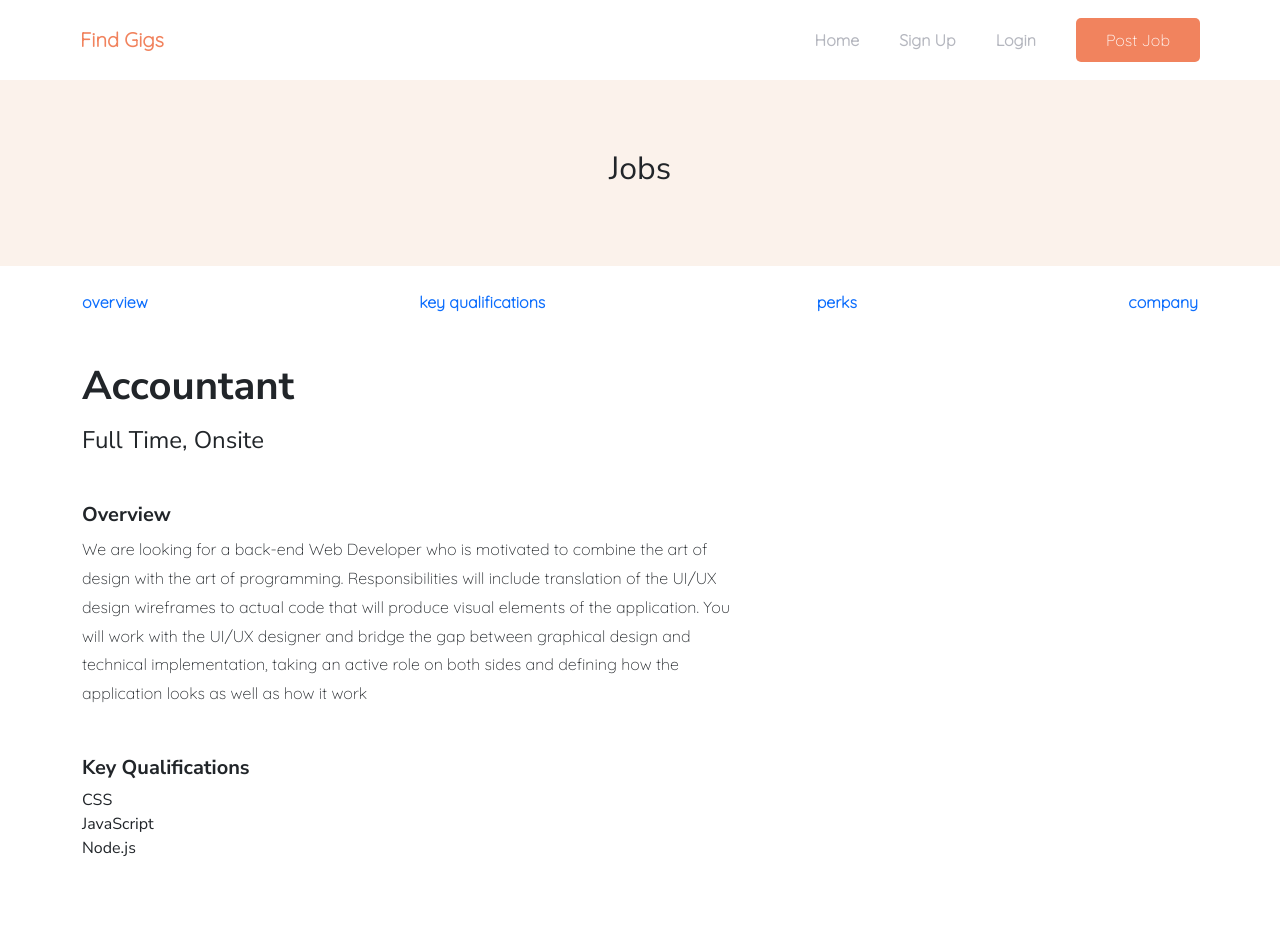
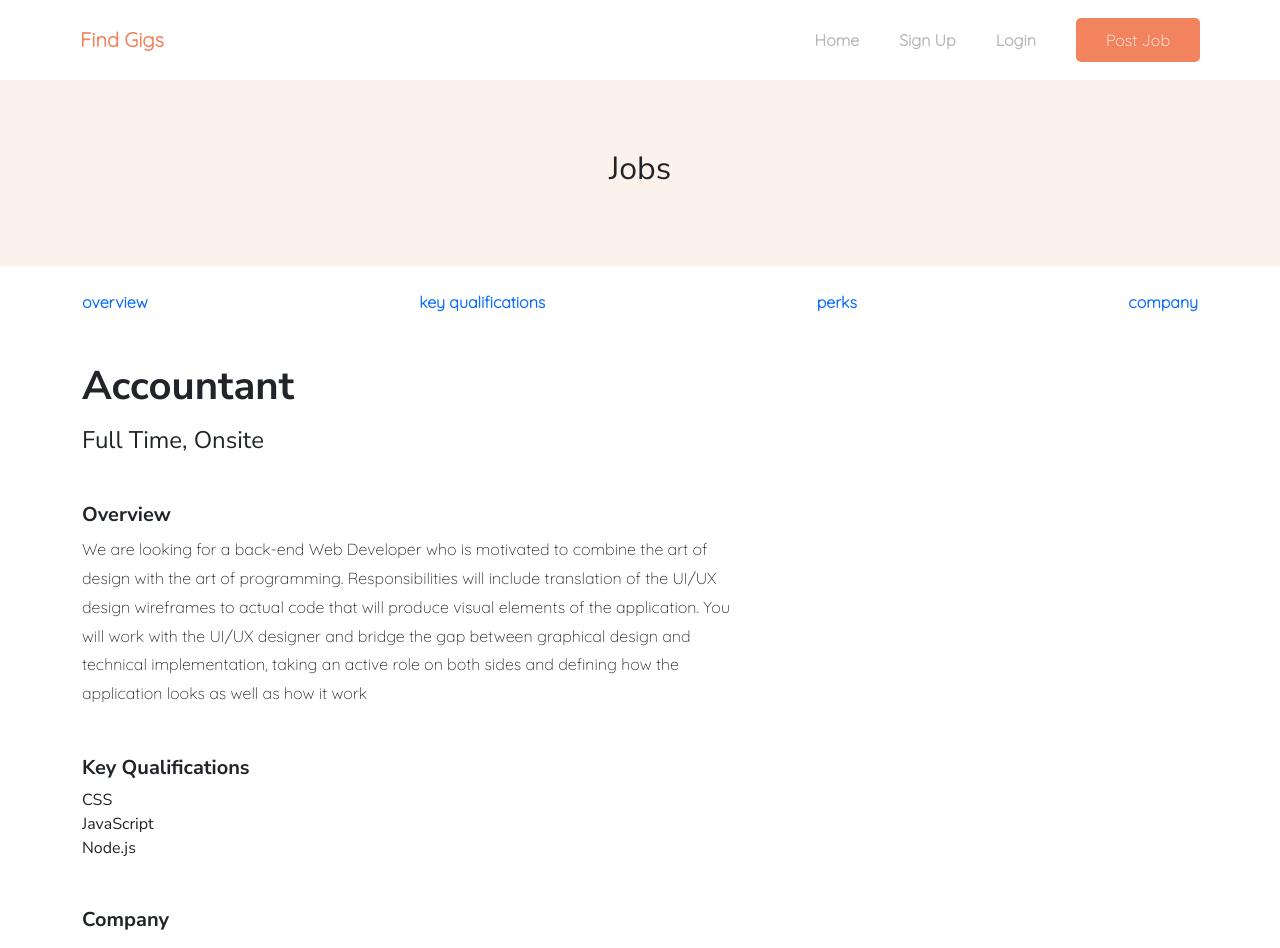
Before and after one commit to Ademayowa/strapi-job-app-v1, a Next.js app: page /jobs/accountant in a window 1280 px wide. Before the commit the page ends 860 px from the top, so only its background shows below. Built offline with nearby package versions, Linux system fonts and the light colour scheme; no server answers.

Commit message:
added company in data.json & added company in jobs slug

```diff
--- a/pages/api/jobs/data.json
+++ b/pages/api/jobs/data.json
@@ -9,7 +9,16 @@
       "type": "Full time, Onsite",
       "date": "June 09, 2021",
       "time": "10:00 PM",
-      "skills": ["CSS", "JavaScript", "Node.js"],
+      "skills": [
+        "CSS",
+        "JavaScript",
+        "Node.js",
+        "Git",
+        "Figma",
+        "REST",
+        "Material UI"
+      ],
+      "company": "Relode is an online recruiting marketplace that is disrupting the traditional staffing industry. It utilizes a crowd-source network comprised of experienced recruiters, HR professionals and industry professionals who refer and recruit top talent quickly and effieciently through our prioproetry technology.",
       "description": "We are looking for a Front-End Web Developer who is motivated to combine the art of design with the art of programming. Responsibilities will include translation of the UI/UX design wireframes to actual code that will produce visual elements of the application. You will work with the UI/UX designer and bridge the gap between graphical design and technical implementation, taking an active role on both sides and defining how the application looks as well as how it work",
       "image": "/images/sample/event1.jpg"
     },
--- a/pages/jobs/[slug].js
+++ b/pages/jobs/[slug].js
@@ -6,7 +6,7 @@ import BreadCrumb from './breadCrumb';
 import JobInfo from './jobInfo';
 
 export default function SingleJobPage({ jb }) {
-  const { role, type, description, skills } = jb;
+  const { role, type, description, skills, company } = jb;
 
   return (
     <Layout title={jb.role}>
@@ -24,12 +24,13 @@ export default function SingleJobPage({ jb }) {
         {skills.map((sk) => (
           <div>{sk}</div>
         ))}
+
+        <h5 className='mt-5 fw-bold'>Company</h5>
+        <Col lg={7}>
+          <p>{company}</p>
+        </Col>
       </Container>
-      {/* Job title */}
-      {/* Job type */}
-      {/* ====== */}
-      {/* Overview  */}
-      {/* qualifications reqiured  */}
+
       {/* company */}
     </Layout>
   );
--- a/pages/jobs/featuredJobList.js
+++ b/pages/jobs/featuredJobList.js
@@ -24,7 +24,6 @@ export default function FeaturedJobListPage({ job }) {
             {time} <BsDot /> {type}
           </Card.Title>
           <Card.Text className={styles.text}>{role}</Card.Text>
-          <h5 className='fs-6 text-secondary'>{company}</h5>
           <h5 className='fs-6 text-secondary'>{location}</h5>
 
           <Link href={`/jobs/${job.slug}`}>
```
